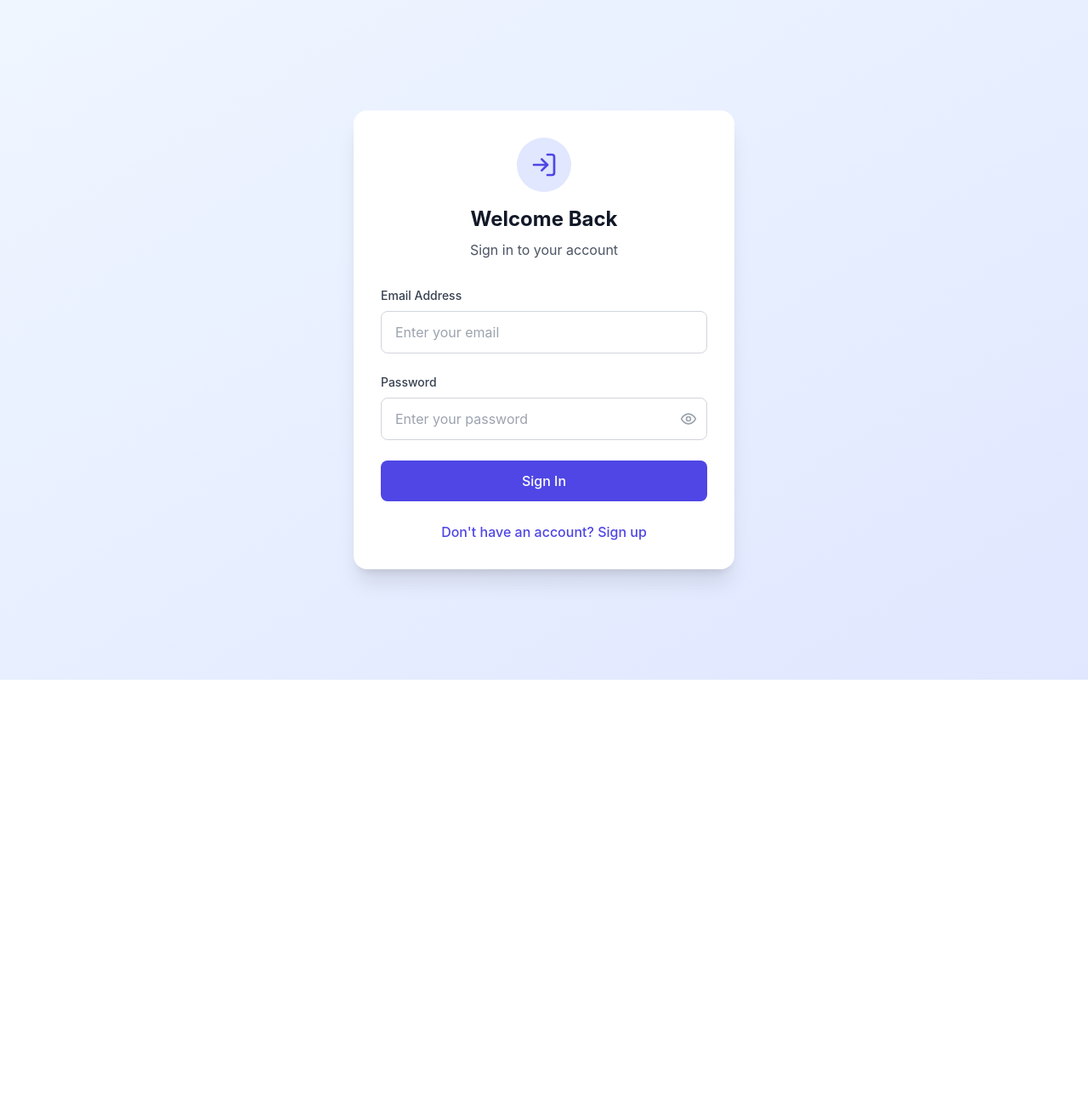
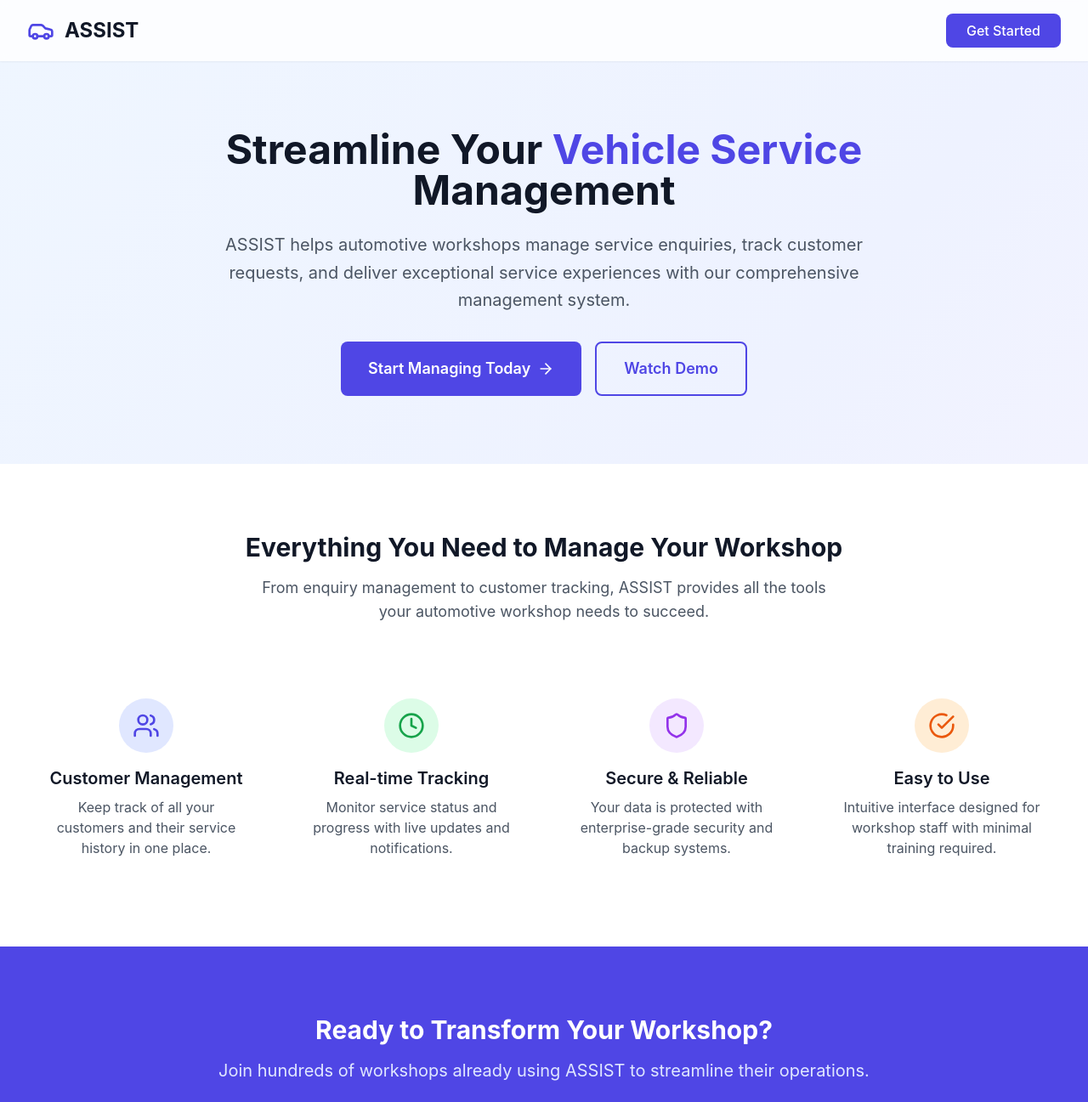
Before and after one commit to chandrashekar2617-rgb/assist, a React (Vite) app: page / in a window 1280 px wide. Shown: the top 1297 px of the page at 85% size. Before the commit the page ends 800 px from the top, so only its background shows below. Built offline with nearby package versions, Linux system fonts and the light colour scheme; no server answers.

Commit message:
Add Landing Page and Fix Authentication Flow

```diff
--- a/src/App.tsx
+++ b/src/App.tsx
@@ -1,10 +1,13 @@
 import React from 'react';
+import { useState } from 'react';
 import { useAuth } from './hooks/useAuth';
 import { AuthForm } from './components/AuthForm';
 import { Dashboard } from './components/Dashboard';
+import { LandingPage } from './components/LandingPage';
 
 function App() {
   const { user, loading } = useAuth();
+  const [showAuth, setShowAuth] = useState(false);
 
   if (loading) {
     return (
@@ -17,10 +20,19 @@ function App() {
     );
   }
 
+  // If user is logged in, show dashboard
+  if (user) {
+    return <Dashboard />;
+  }
+
+  // If user clicked "Get Started" or wants to authenticate, show auth form
+  if (showAuth) {
+    return <AuthForm onSuccess={() => setShowAuth(false)} />;
+  }
+
+  // Otherwise show landing page
   return (
-    <div className="App">
-      {user ? <Dashboard /> : <AuthForm />}
-    </div>
+    <LandingPage onGetStarted={() => setShowAuth(true)} />
   );
 }
 
--- a/src/components/AuthForm.tsx
+++ b/src/components/AuthForm.tsx
@@ -169,6 +169,14 @@ export const AuthForm: React.FC<AuthFormProps> = ({ onSuccess }) => {
           >
             {isLogin ? "Don't have an account? Sign up" : 'Already have an account? Sign in'}
           </button>
+          <div className="mt-4">
+            <button
+              onClick={() => window.location.reload()}
+              className="text-gray-500 hover:text-gray-700 text-sm"
+            >
+              ← Back to Home
+            </button>
+          </div>
         </div>
       </div>
     </div>
--- /dev/null
+++ b/src/components/LandingPage.tsx
@@ -0,0 +1,149 @@
+import React from 'react';
+import { Car, Shield, Users, Clock, CheckCircle, ArrowRight } from 'lucide-react';
+
+interface LandingPageProps {
+  onGetStarted: () => void;
+}
+
+export const LandingPage: React.FC<LandingPageProps> = ({ onGetStarted }) => {
+  return (
+    <div className="min-h-screen bg-gradient-to-br from-blue-50 via-indigo-50 to-purple-50">
+      {/* Header */}
+      <header className="bg-white/80 backdrop-blur-sm shadow-sm sticky top-0 z-50">
+        <div className="max-w-7xl mx-auto px-4 sm:px-6 lg:px-8">
+          <div className="flex justify-between items-center py-4">
+            <div className="flex items-center">
+              <Car className="w-8 h-8 text-indigo-600 mr-3" />
+              <h1 className="text-2xl font-bold text-gray-900">ASSIST</h1>
+            </div>
+            <button
+              onClick={onGetStarted}
+              className="bg-indigo-600 text-white px-6 py-2 rounded-lg font-medium hover:bg-indigo-700 transition-colors"
+            >
+              Get Started
+            </button>
+          </div>
+        </div>
+      </header>
+
+      {/* Hero Section */}
+      <section className="py-20">
+        <div className="max-w-7xl mx-auto px-4 sm:px-6 lg:px-8 text-center">
+          <div className="max-w-3xl mx-auto">
+            <h2 className="text-5xl font-bold text-gray-900 mb-6">
+              Streamline Your
+              <span className="text-indigo-600"> Vehicle Service</span>
+              <br />Management
+            </h2>
+            <p className="text-xl text-gray-600 mb-8 leading-relaxed">
+              ASSIST helps automotive workshops manage service enquiries, track customer requests,
+              and deliver exceptional service experiences with our comprehensive management system.
+            </p>
+            <div className="flex flex-col sm:flex-row gap-4 justify-center">
+              <button
+                onClick={onGetStarted}
+                className="bg-indigo-600 text-white px-8 py-4 rounded-lg font-semibold text-lg hover:bg-indigo-700 transition-colors flex items-center justify-center"
+              >
+                Start Managing Today
+                <ArrowRight className="w-5 h-5 ml-2" />
+              </button>
+              <button className="border-2 border-indigo-600 text-indigo-600 px-8 py-4 rounded-lg font-semibold text-lg hover:bg-indigo-50 transition-colors">
+                Watch Demo
+              </button>
+            </div>
+          </div>
+        </div>
+      </section>
+
+      {/* Features Section */}
+      <section className="py-20 bg-white">
+        <div className="max-w-7xl mx-auto px-4 sm:px-6 lg:px-8">
+          <div className="text-center mb-16">
+            <h3 className="text-3xl font-bold text-gray-900 mb-4">
+              Everything You Need to Manage Your Workshop
+            </h3>
+            <p className="text-lg text-gray-600 max-w-2xl mx-auto">
+              From enquiry management to customer tracking, ASSIST provides all the tools
+              your automotive workshop needs to succeed.
+            </p>
+          </div>
+
+          <div className="grid grid-cols-1 md:grid-cols-2 lg:grid-cols-4 gap-8">
+            <div className="text-center p-6">
+              <div className="bg-indigo-100 w-16 h-16 rounded-full flex items-center justify-center mx-auto mb-4">
+                <Users className="w-8 h-8 text-indigo-600" />
+              </div>
+              <h4 className="text-xl font-semibold text-gray-900 mb-2">Customer Management</h4>
+              <p className="text-gray-600">
+                Keep track of all your customers and their service history in one place.
+              </p>
+            </div>
+
+            <div className="text-center p-6">
+              <div className="bg-green-100 w-16 h-16 rounded-full flex items-center justify-center mx-auto mb-4">
+                <Clock className="w-8 h-8 text-green-600" />
+              </div>
+              <h4 className="text-xl font-semibold text-gray-900 mb-2">Real-time Tracking</h4>
+              <p className="text-gray-600">
+                Monitor service status and progress with live updates and notifications.
+              </p>
+            </div>
+
+            <div className="text-center p-6">
+              <div className="bg-purple-100 w-16 h-16 rounded-full flex items-center justify-center mx-auto mb-4">
+                <Shield className="w-8 h-8 text-purple-600" />
+              </div>
+              <h4 className="text-xl font-semibold text-gray-900 mb-2">Secure & Reliable</h4>
+              <p className="text-gray-600">
+                Your data is protected with enterprise-grade security and backup systems.
+              </p>
+            </div>
+
+            <div className="text-center p-6">
+              <div className="bg-orange-100 w-16 h-16 rounded-full flex items-center justify-center mx-auto mb-4">
+                <CheckCircle className="w-8 h-8 text-orange-600" />
+              </div>
+              <h4 className="text-xl font-semibold text-gray-900 mb-2">Easy to Use</h4>
+              <p className="text-gray-600">
+                Intuitive interface designed for workshop staff with minimal training required.
+              </p>
+            </div>
+          </div>
+        </div>
+      </section>
+
+      {/* CTA Section */}
+      <section className="py-20 bg-indigo-600">
+        <div className="max-w-4xl mx-auto text-center px-4 sm:px-6 lg:px-8">
+          <h3 className="text-3xl font-bold text-white mb-4">
+            Ready to Transform Your Workshop?
+          </h3>
+          <p className="text-xl text-indigo-100 mb-8">
+            Join hundreds of workshops already using ASSIST to streamline their operations.
+          </p>
+          <button
+            onClick={onGetStarted}
+            className="bg-white text-indigo-600 px-8 py-4 rounded-lg font-semibold text-lg hover:bg-gray-50 transition-colors"
+          >
+            Get Started Now
+          </button>
+        </div>
+      </section>
+
+      {/* Footer */}
+      <footer className="bg-gray-900 text-white py-12">
+        <div className="max-w-7xl mx-auto px-4 sm:px-6 lg:px-8">
+          <div className="flex flex-col md:flex-row justify-between items-center">
+            <div className="flex items-center mb-4 md:mb-0">
+              <Car className="w-6 h-6 text-indigo-400 mr-2" />
+              <span className="text-lg font-semibold">ASSIST Management System</span>
+            </div>
+            <div className="text-gray-400">
+              © 2025 ASSIST. All rights reserved.
+            </div>
+          </div>
+        </div>
+      </footer>
+    </div>
+  );
+};
```
